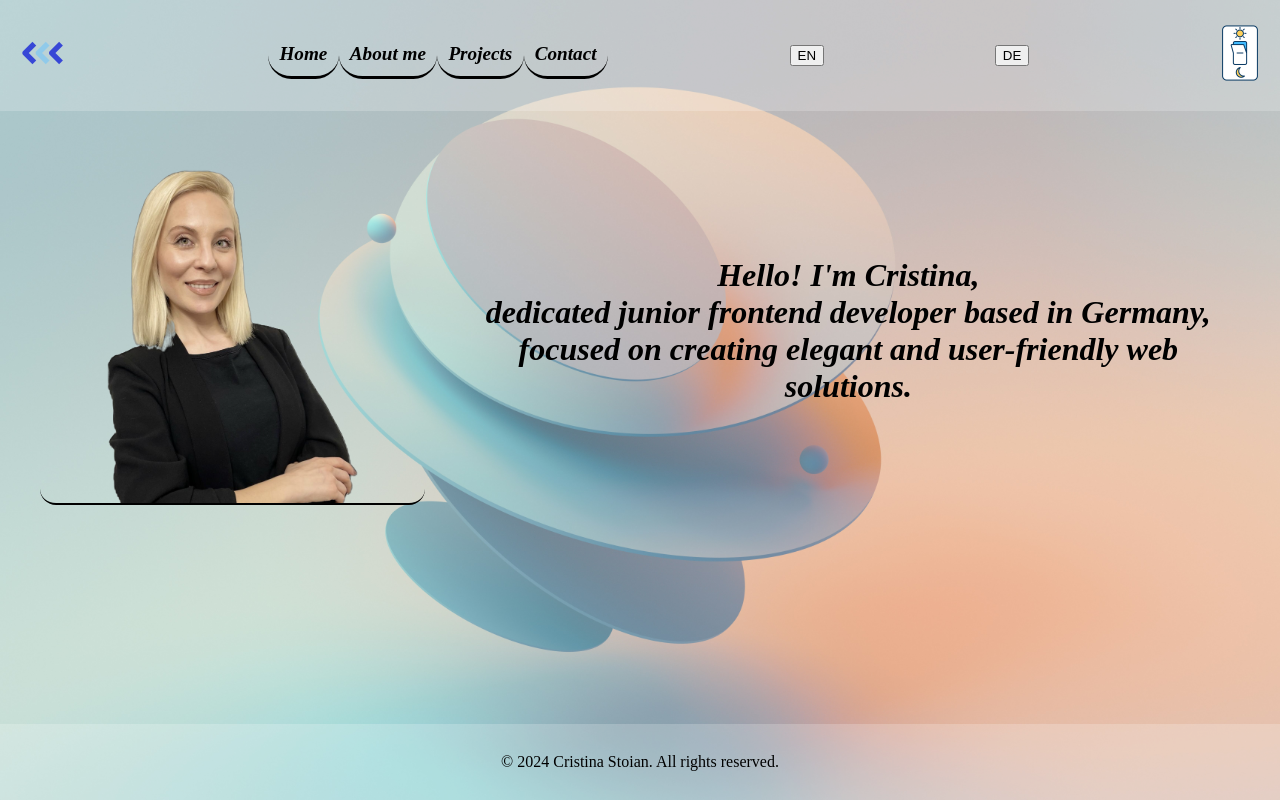
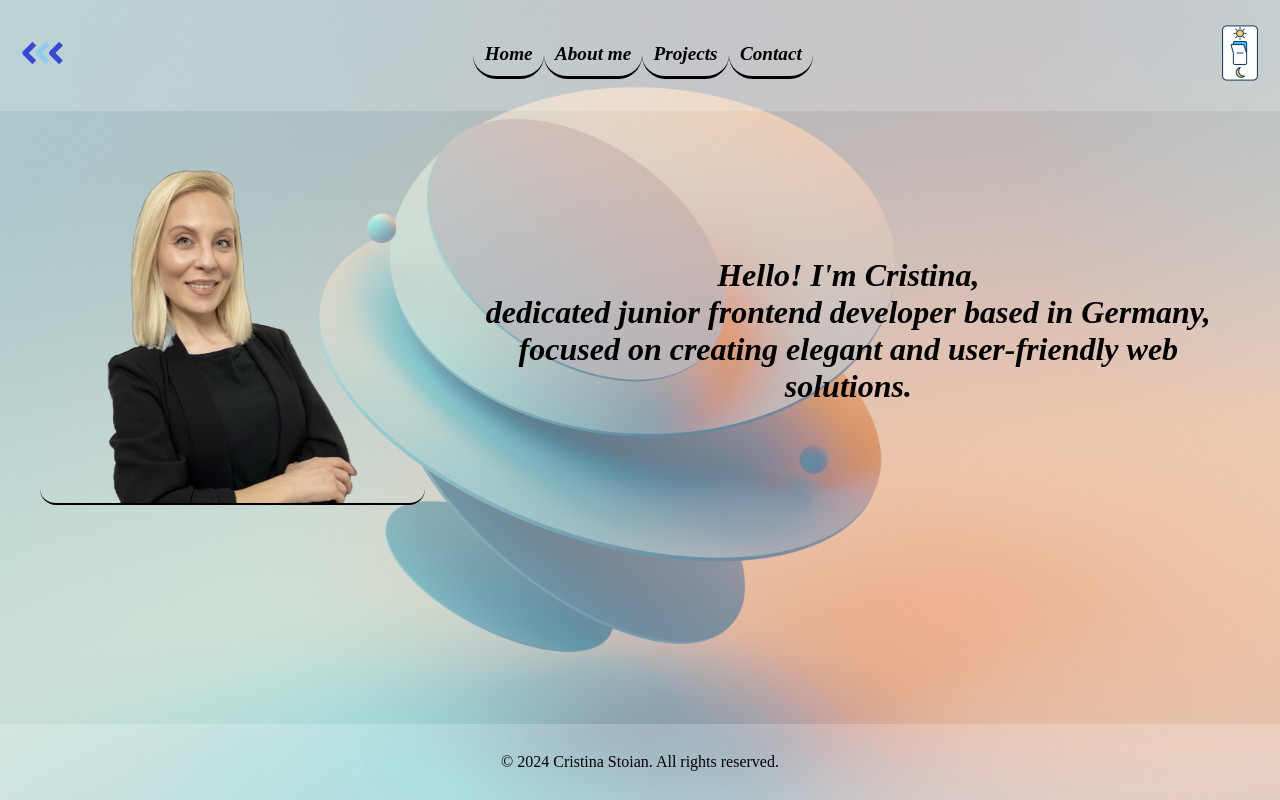
Before and after one commit to CristinaSt86/My-Portfolio, a React (Create React App) app: page / in a window 1280 px wide. Built offline with nearby package versions, Linux system fonts and the light colour scheme; no server answers.

Commit message:
comments

```diff
--- a/src/components/Header/Header.jsx
+++ b/src/components/Header/Header.jsx
@@ -18,8 +18,8 @@ const Header = () => {
     <div className={css.headerContainer}>
     <BackButton />
     <Navigation />
-    <button onClick={() => handleLanguageChange('en')}>EN</button>
-    <button onClick={() => handleLanguageChange('de')}>DE</button>
+    {/* <button onClick={() => handleLanguageChange('en')}>EN</button>
+    <button onClick={() => handleLanguageChange('de')}>DE</button> */}
     <ThemeToggler />
   </div>
   )
```
